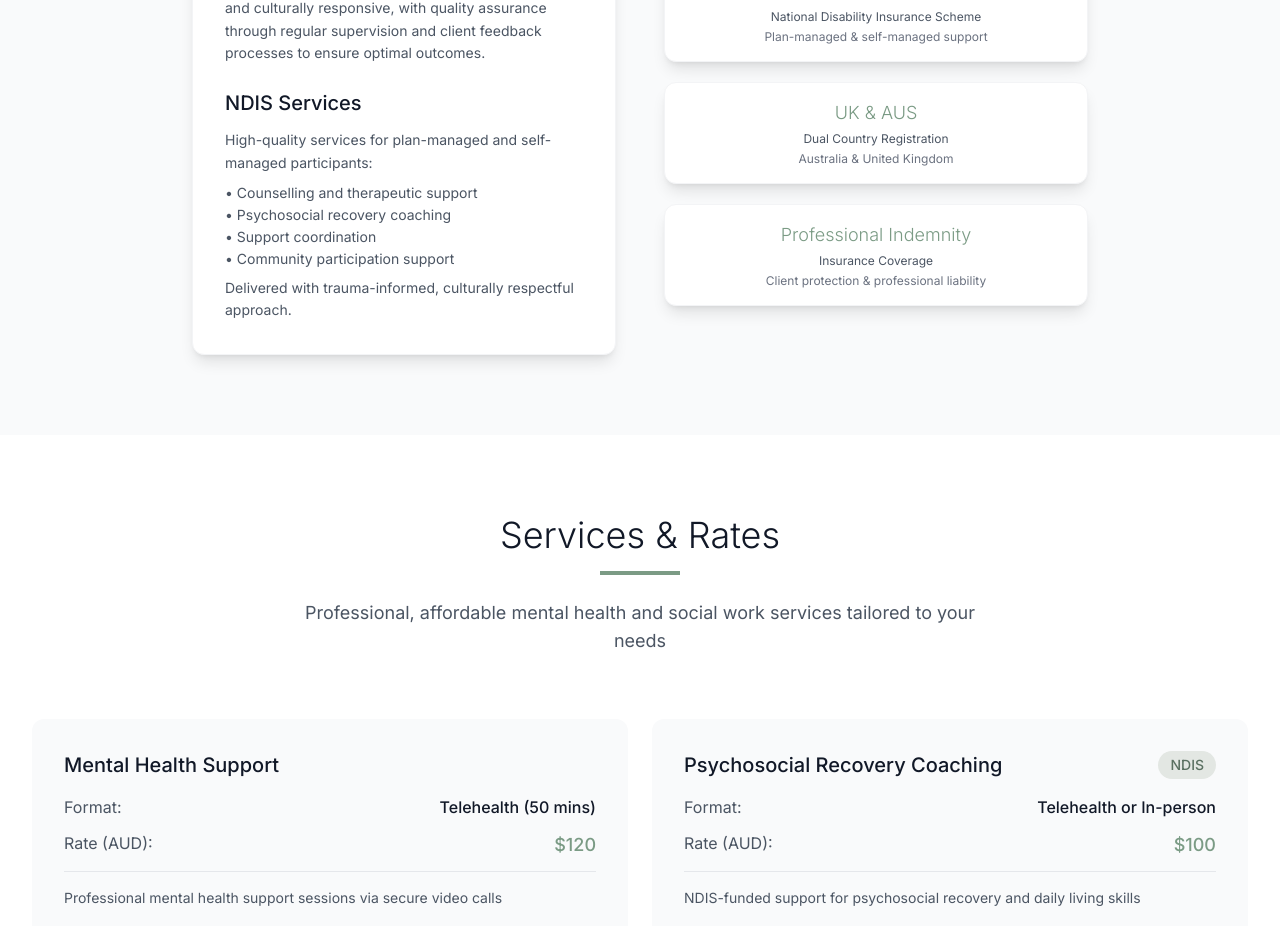
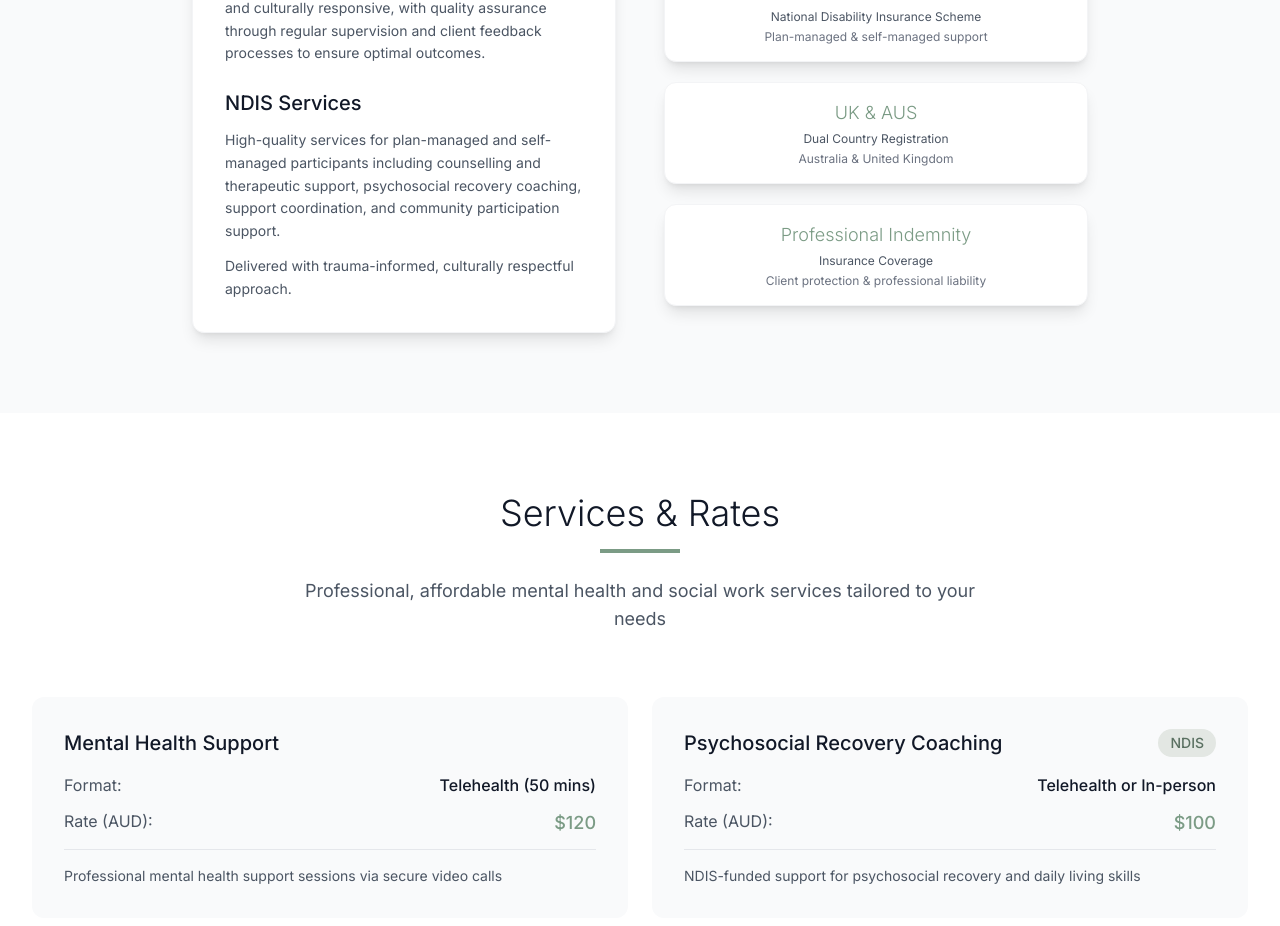
Before and after one commit to ptgh/ground-path, a React (Vite) app: page / in a window 1280 px wide. Shown: the part 1272-2198 px from the top of the page. Built offline with nearby package versions, Linux system fonts and the light colour scheme; no server answers.

Commit message:
Fix About section alignment
Remove bullet points from NDIS Services and reformat to sentence structure to improve symmetry.

```diff
--- a/src/components/About.tsx
+++ b/src/components/About.tsx
@@ -77,15 +77,9 @@ const About = () => {
                   <h3 className="text-xl font-medium text-gray-900 mb-3">
                     NDIS Services
                   </h3>
-                  <p className="text-gray-600 leading-relaxed text-sm mb-2">
-                    High-quality services for plan-managed and self-managed participants:
+                  <p className="text-gray-600 leading-relaxed text-sm mb-3">
+                    High-quality services for plan-managed and self-managed participants including counselling and therapeutic support, psychosocial recovery coaching, support coordination, and community participation support.
                   </p>
-                  <div className="text-gray-600 space-y-0.5 mb-2 text-sm">
-                    <div>• Counselling and therapeutic support</div>
-                    <div>• Psychosocial recovery coaching</div>
-                    <div>• Support coordination</div>
-                    <div>• Community participation support</div>
-                  </div>
                   <p className="text-gray-600 leading-relaxed text-sm">
                     Delivered with trauma-informed, culturally respectful approach.
                   </p>
```
